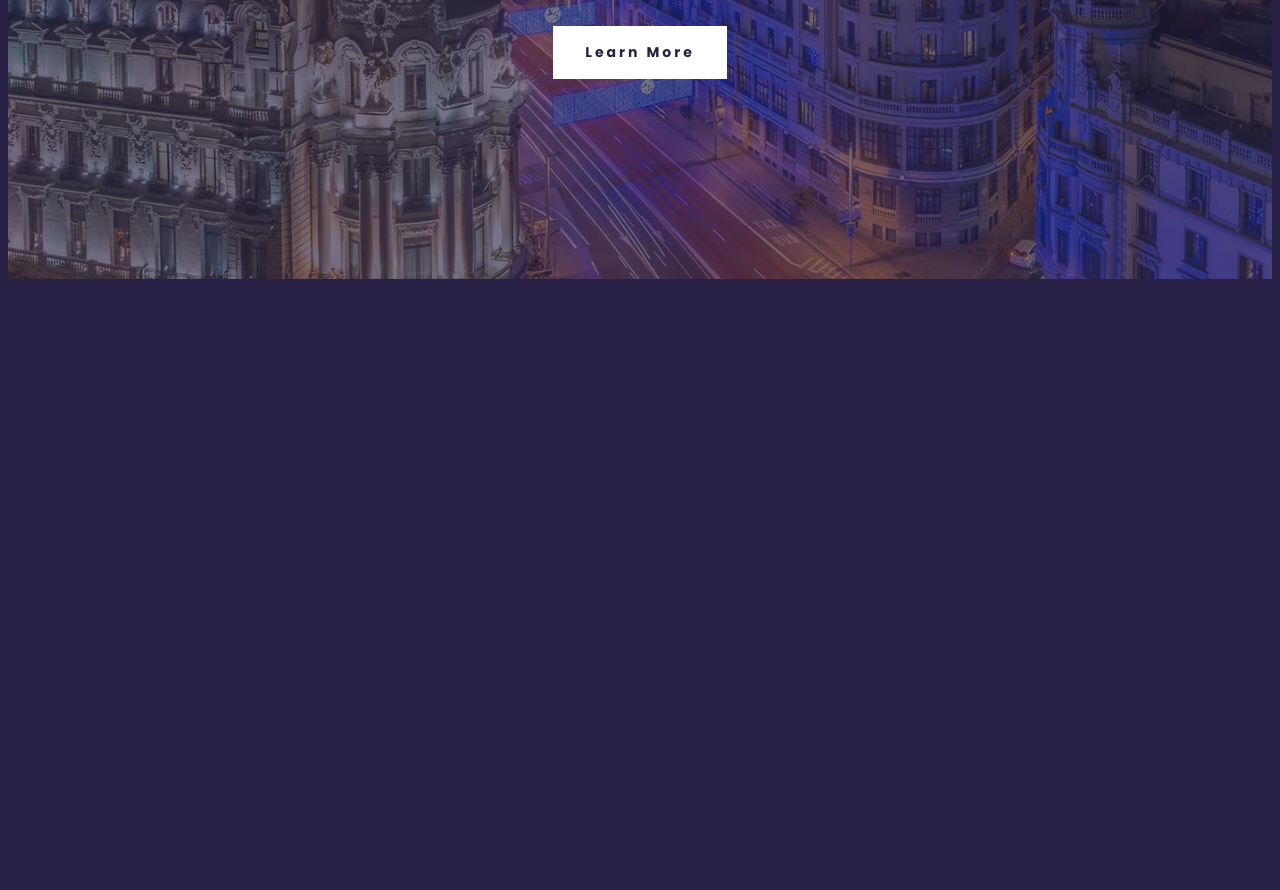
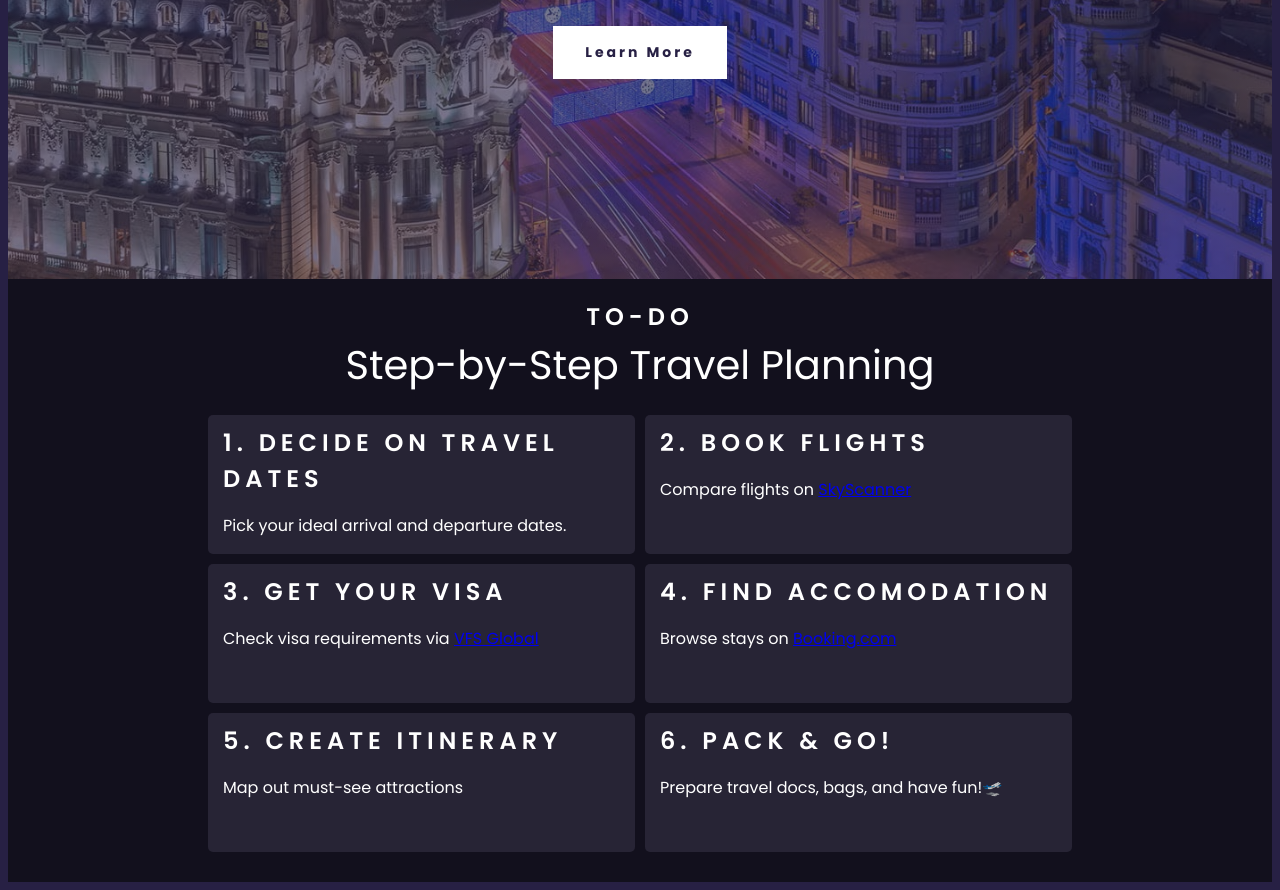
Before and after one commit to Sophie-Ndobe/Dream-Travel-Destination, a plain HTML site: page index.html in a window 1280 px wide. Shown: the part 500-1390 px from the top of the page. Before the commit the page ends 800 px from the top, so only its background shows below. Drawn offline with Linux system fonts and the light colour scheme; a web font is replaced by a local one.

Commit message:
Added the planning section of the page

```diff
--- a/index.html
+++ b/index.html
@@ -22,6 +22,62 @@
         <h2>Destination Madrid</h2>
         <a href="#more">Learn More</a>
       </header>
+      <main>
+        <section class="planning">
+          <h3 class="text-center">To-Do</h3>
+          <h2 class="text-center">Step-by-Step Travel Planning</h2>
+          <div class="grid-two-columns">
+            <div class="grid-cell">
+              <h3>1. Decide on travel dates</h3>
+              <p>Pick your ideal arrival and departure dates.</p>
+            </div>
+
+            <div class="grid-cell">
+              <h3>2. Book Flights</h3>
+              <p>
+                Compare flights on
+                <a href="https://www.skyscanner.co.za/" target="blank"
+                  >SkyScanner</a
+                >
+              </p>
+            </div>
+
+            <div class="grid-cell">
+              <h3>3. Get Your Visa</h3>
+              <p>
+                Check visa requirements via
+                <a
+                  href="https://www.vfsglobal.com/en/individuals/index.html"
+                  target="_blank"
+                  >VFS Global</a
+                >
+              </p>
+            </div>
+
+            <div class="grid-cell">
+              <h3>4. Find Accomodation</h3>
+              <p>
+                Browse stays on
+                <a
+                  href="https://www.booking.com/index.en-gb.html?label=gen173nr-10CAEoggI46AdIM1gEaPsBiAEBmAEzuAEXyAEM2AED6AEB-AEBiAIBqAIBuAKu3p3EBsACAdICJGVlOGRiNWM1LTgzZGQtNDRlOS04ZDg1LTEzY2NiNjg1MWFhNNgCAeACAQ&sid=97dc69ba2f63b25f1363ad5e965b2a11&keep_landing=1&sb_price_type=total&"
+                  target="_blank"
+                  >Booking.com</a
+                >
+              </p>
+            </div>
+
+            <div class="grid-cell">
+              <h3>5. Create Itinerary</h3>
+              <p>Map out must-see attractions</p>
+            </div>
+
+            <div class="grid-cell">
+              <h3>6. Pack & Go!</h3>
+              <p>Prepare travel docs, bags, and have fun!🛫</p>
+            </div>
+          </div>
+        </section>
+      </main>
     </div>
   </body>
 </html>
--- a/style.css
+++ b/style.css
@@ -22,21 +22,21 @@ header {
   margin: 0 auto;
 }
 
-header h1 {
+h1 {
   font-size: 96px;
   line-height: 1.5;
   font-weight: 700;
   margin: 0;
 }
 
-header h2 {
+h2 {
   font-size: 40px;
   line-height: 1.5;
   margin: 0;
   font-weight: 400;
 }
 
-header h3 {
+h3 {
   font-size: 24px;
   line-height: 1.5;
   font-weight: 900;
@@ -56,3 +56,33 @@ header a {
   display: inline-block;
   margin-top: 30px;
 }
+
+.planning {
+  max-width: 1000px;
+  padding: 10px 200px;
+  background-color: #12101d;
+  color: white;
+}
+
+.text-center {
+  text-align: center;
+}
+
+.planning h3 {
+  font-weight: 600 !important;
+  margin: 10px 0px 0px 0px;
+}
+
+.grid-two-columns {
+  display: grid;
+  grid-template-columns: 1fr 1fr;
+  grid-template-rows: 1fr 1fr 1fr;
+  grid-gap: 10px;
+  margin: 20px 0px;
+}
+
+.grid-cell {
+  padding: 0px 15px;
+  background-color: #272435;
+  border-radius: 5px;
+}
```
